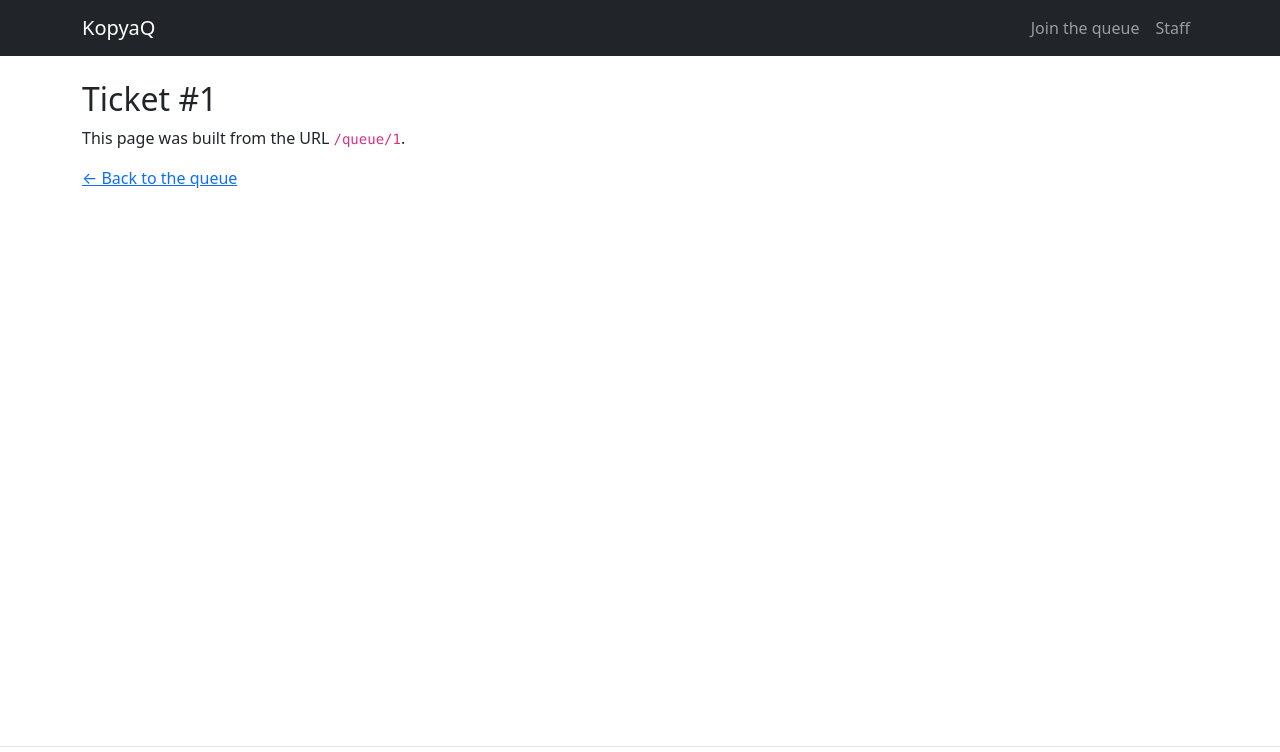
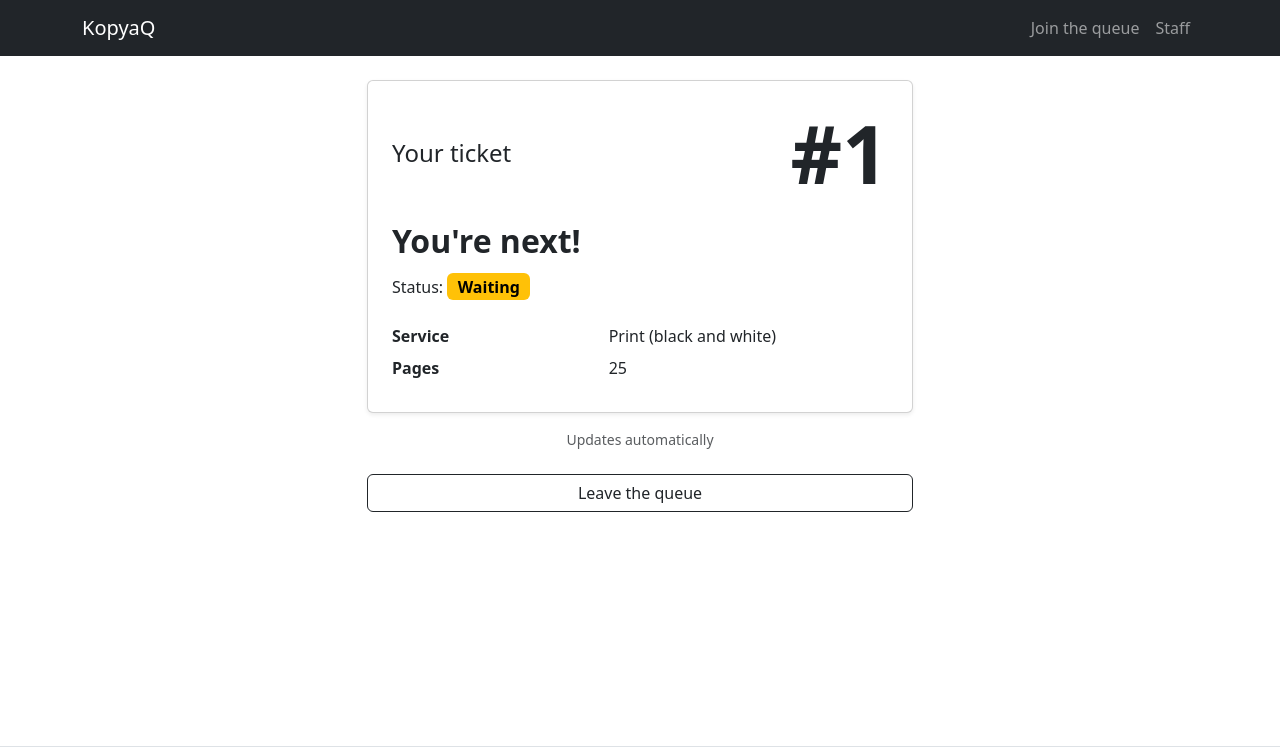
Before and after one commit to joashcasino/ccc181, a Flask app: page /queue/1 in a window 1280 px wide. Shown: the top 752 px of the page. Run offline with Flask 3, Linux system fonts and the light colour scheme.

Commit message:
Add My place page with position and leave (#1)

```diff
--- a/app.py
+++ b/app.py
@@ -28,9 +28,13 @@ TICKETS = [
      "pages": 1, "rush": False, "status": "waiting"},
 ]
 
+def find_ticket(ticket_id):
+    """Return the ticket with this number, or None."""
+    return next((t for t in TICKETS if t["number"] == ticket_id), None)
+
 
 @app.route("/")
-@app.route("/")
+
 def index():
     return render_template("index.html")
 
@@ -75,17 +79,32 @@ def join():
 def staff_dashboard():
     return "Staff dashboard coming soon"
 
-
-@app.route("/queue/<int:ticket_id>")
+@app.get("/queue/<int:ticket_id>")
+def ticket(ticket_id):
+    t = find_ticket(ticket_id)
+    if t is None:
+        abort(404)
+    ahead = [x for x in TICKETS
+             if x["service_id"] == t["service_id"]
+             and x["status"] == "waiting"
+             and x["number"] < t["number"]]
+    service = next(s for s in SERVICES if s["id"] == t["service_id"])
+    return render_template("ticket.html", ticket=t, service=service, ahead=len(ahead))
 
 
-@app.route("/queue/<int:ticket_id>")
-def ticket(ticket_id):
-    # <int:ticket_id> only matches numbers, so /queue/abc returns 404.
-    return render_template("ticket.html", ticket_id=ticket_id)
+@app.post("/queue/<int:ticket_id>/leave")
+def leave(ticket_id):
+    t = find_ticket(ticket_id)
+    if t is None:
+        abort(404)
+    if t["status"] in ("waiting", "called"):
+        t["status"] = "left"
+        flash(f"You left the queue. Ticket #{ticket_id} is cancelled.", "info")
+    return redirect(url_for("index"))
 
 
 @app.route("/hello")
+
 def hello():
     # The plain-string version from the Routes slide.
     return "Hello from KopyaQ!"
--- a/templates/ticket.html
+++ b/templates/ticket.html
@@ -1,9 +1,65 @@
 {% extends "base.html" %}
+{% block title %}Ticket #{{ ticket.number }} · KopyaQ{% endblock %}
 
-{% block title %}Ticket #{{ ticket_id }} · ClinicQ{% endblock %}
+{% set badge = {
+  "waiting": ("Waiting", "text-bg-warning"),
+  "called": ("Called", "text-bg-success"),
+  "served": ("Served", "text-bg-secondary"),
+  "no-show": ("No-show", "text-bg-danger"),
+  "left": ("Left the queue", "text-bg-secondary"),
+} %}
 
 {% block content %}
-  <h2>Ticket #{{ ticket_id }}</h2>
-  <p>This page was built from the URL <code>/queue/{{ ticket_id }}</code>.</p>
-  <p><a href="{{ url_for('index') }}">&larr; Back to the queue</a></p>
+<div class="row justify-content-center">
+  <div class="col-12 col-md-8 col-lg-6">
+    <div class="card shadow-sm">
+      <div class="card-body p-4">
+        <div class="d-flex justify-content-between align-items-center">
+          <h1 class="h4 mb-0">Your ticket</h1>
+          <p class="display-1 fw-bold mb-0" aria-label="Ticket number {{ ticket.number }}">#{{ ticket.number }}</p>
+        </div>
+
+        <div id="live-status" aria-live="polite" class="mt-3">
+          <p id="ahead-text" class="fs-2 fw-semibold mb-2">
+            {% if ticket.status == "called" %}
+              It's your turn. Go to the counter.
+            {% elif ticket.status != "waiting" %}
+              You are no longer in the line.
+            {% elif ahead == 0 %}
+              You're next!
+            {% elif ahead == 1 %}
+              1 person ahead of you
+            {% else %}
+              {{ ahead }} people ahead of you
+            {% endif %}
+          </p>
+          <p class="mb-0">
+            Status:
+            <span id="status-badge" class="badge fs-6 {{ badge[ticket.status][1] }}">{{ badge[ticket.status][0] }}</span>
+          </p>
+        </div>
+
+        <dl class="row mt-4 mb-0">
+          <dt class="col-5">Service</dt>
+          <dd class="col-7">{{ service.name }}</dd>
+          <dt class="col-5">Pages</dt>
+          <dd class="col-7">
+            {{ ticket.pages }}
+            {% if ticket.rush %}<span class="badge text-bg-dark ms-1">RUSH</span>{% endif %}
+          </dd>
+        </dl>
+      </div>
+    </div>
+
+    {% if ticket.status in ("waiting", "called") %}
+      <p class="text-center text-body-secondary small mt-3 mb-4">Updates automatically</p>
+      <form method="post" action="{{ url_for('leave', ticket_id=ticket.number) }}"
+            onsubmit="return confirm('Leave the queue? You will lose your place.');">
+        <button type="submit" class="btn btn-outline-dark w-100">Leave the queue</button>
+      </form>
+    {% else %}
+      <a class="btn btn-dark w-100 mt-4" href="{{ url_for('join_form') }}">Join the queue again</a>
+    {% endif %}
+  </div>
+</div>
 {% endblock %}
```
